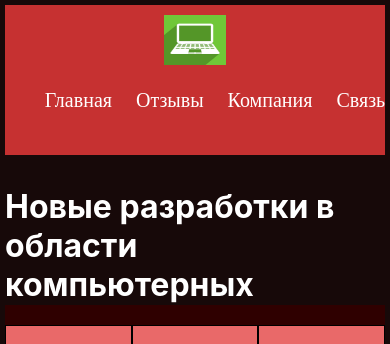
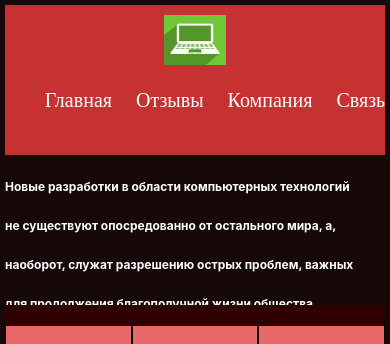
Before and after one commit to witchbladezzz/examen, a plain HTML site: page index.html in a window 390 px wide. Shown: the top 344 px of the page. Drawn offline with Linux system fonts and the light colour scheme; grey boxes are pictures that could not be loaded.

Commit message:
correct css

```diff
--- a/exam.css
+++ b/exam.css
@@ -125,4 +125,7 @@ img {
     li{
         display: inline;
     }
+    .p{
+        font-size: 12px;
+    }
 }
```
